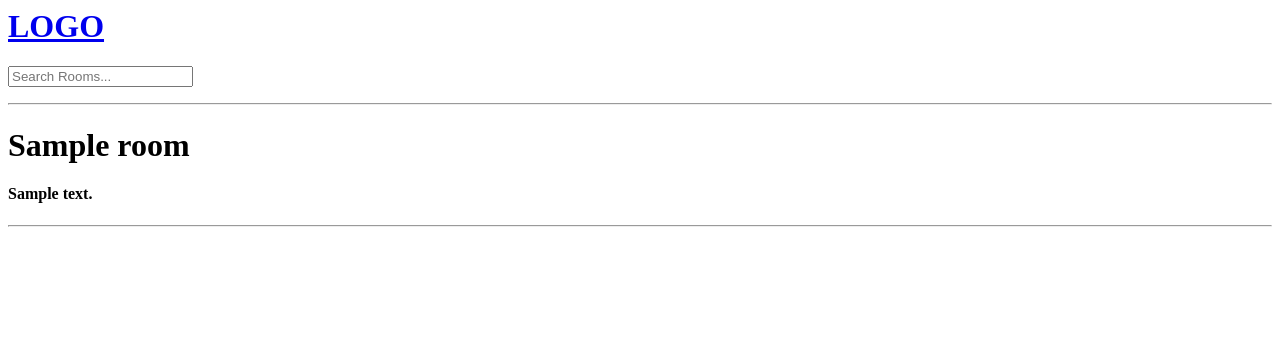
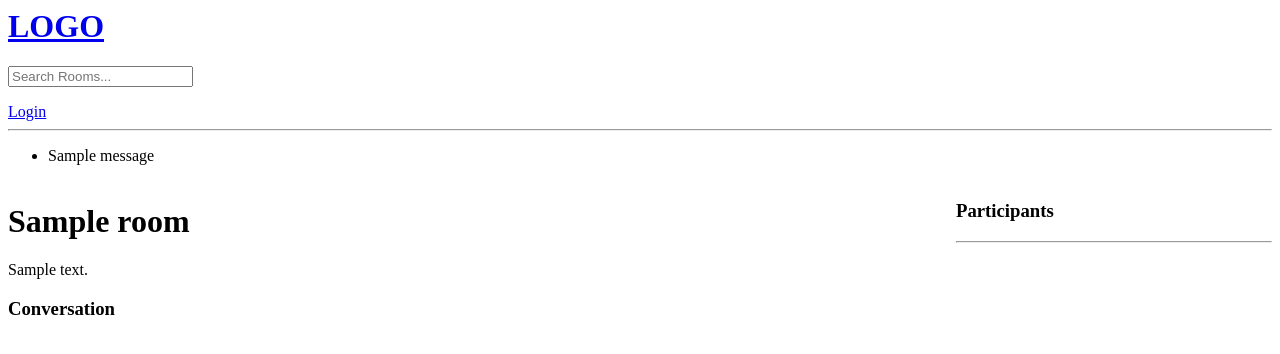
Before and after one commit to Fr0stFree/Teammates, a Django app: page /room/1/ in a window 1280 px wide. Shown: the top 354 px of the page. Run offline with Django 4.2, Linux system fonts and the light colour scheme; tables that the repository leaves empty hold one stand-in row (values such as "Sample post"); one stand-in notice (Sample message) is shown.

Commit message:
comments, auth added

```diff
--- a/blog_project/rooms/models.py
+++ b/blog_project/rooms/models.py
@@ -14,17 +14,21 @@ class Room(models.Model):
         to=User,
         related_name='rooms',
         on_delete=models.SET_NULL,
-        null=True
+        null=True,
     )
     topic = models.ForeignKey(
         to=Topic,
         related_name='rooms',
         on_delete=models.SET_NULL,
-        null=True
+        null=True,
+    )
+    participants = models.ManyToManyField(
+        to=User,
+        related_name='participants',
+        blank=True,
     )
     name = models.CharField(max_length=150)
     description = models.TextField(null=True, blank=True)
-    # participants =
     updated = models.DateTimeField(auto_now=True)
     created = models.DateTimeField(auto_now_add=True)
 
--- a/blog_project/rooms/urls.py
+++ b/blog_project/rooms/urls.py
@@ -4,6 +4,9 @@ from . import views
 
 
 urlpatterns = [
+    path('login/', views.loginPage, name='login'),
+    path('register/', views.registerPage, name='register'),
+    path('logout/', views.logoutUser, name='logout'),
     path('', views.home, name='home'),
     path('room/<str:pk>/', views.room, name='room'),
     path('create_room/', views.createRoom, name='create-room'),
--- a/blog_project/rooms/views.py
+++ b/blog_project/rooms/views.py
@@ -1,8 +1,67 @@
+from django.contrib.auth.models import User
+from django.contrib.auth.decorators import login_required
+from django.contrib.auth.forms import UserCreationForm
+from django.contrib.auth import authenticate, login, logout
+from django.contrib import messages
+from django.http import HttpResponse
 from django.shortcuts import render, get_object_or_404, redirect
 from django.db.models import Q
 
 from .models import Room, Topic
 from .forms import RoomForm
+
+def loginPage(request):
+    if request.user.is_authenticated:
+        return redirect('home')
+
+    template = 'login&register.html'
+    context = {
+        'page': 'login',
+    }
+    if request.method == 'GET':
+        return render(request, template, context)
+
+    elif request.method == 'POST':
+        username = request.POST.get('username').lower()
+        password = request.POST.get('password')
+        try:
+            user = User.objects.get(username=username)
+        except:
+            messages.error(request, 'User does not exist')
+
+        user = authenticate(request, username=username, password=password)
+        if user is not None:
+            login(request, user)
+            return redirect('home')
+
+        messages.error(request, 'Incorrect data')
+        return render(request, template, context)
+
+
+def registerPage(request):
+    template = 'login&register.html'
+    context = {
+        'page': 'register',
+        'form': UserCreationForm(),
+    }
+    if request.method == 'GET':
+        return render(request, template, context)
+
+    elif request.method == 'POST':
+        form = UserCreationForm(request.POST)
+        if form.is_valid():
+            user = form.save(commit=False)
+            user.username = user.username.lower()
+            user.save()
+            login(request, user)
+            return redirect('home')
+        else:
+            messages.error(request, 'An error occured during registration')
+            return render(request, template, context)
+
+def logoutUser(request):
+    logout(request)
+    return redirect('home')
 
 
 def home(request):
@@ -22,13 +81,24 @@ def home(request):
 
 
 def room(request, pk):
-    template = 'rooms/room.html'
-    context = {
-        'room': get_object_or_404(Room, pk=pk),
-    }
-    return render(request, template, context)
+    room = get_object_or_404(Room, pk=pk)
+    if request.method == 'GET':
+        template = 'rooms/room.html'
+        context = {
+            'room': room,
+            'room_messages': room.messages.all().order_by('-created'),
+        }
+        return render(request, template, context)
+
+    elif request.method == 'POST':
+        room.messages.create(
+            user = request.user,
+            body = request.POST.get('body'),
+        )
+        return redirect('room', pk=room.pk)
 
 
+@login_required(login_url='login')
 def createRoom(request):
     if request.method == 'GET':
         template = 'rooms/room_form.html'
@@ -44,8 +114,12 @@ def createRoom(request):
             return redirect('home')
 
 
+@login_required(login_url='login')
 def updateRoom(request, pk):
     room = Room.objects.get(pk=pk)
+
+    if request.user != room.host:
+        return HttpResponse('fuck you slave')
 
     if request.method == 'GET':
         template = 'rooms/room_form.html'
@@ -62,8 +136,12 @@ def updateRoom(request, pk):
             return redirect('home')
 
 
+@login_required(login_url='login')
 def deleteRoom(request, pk):
     room = Room.objects.get(pk=pk)
+
+    if request.user != room.host:
+        return HttpResponse('fuck you slave')
 
     if request.method == 'GET':
         template = 'delete.html'
--- a/blog_project/templates/main.html
+++ b/blog_project/templates/main.html
@@ -1,15 +1,20 @@
 <html lang="ru">
     <head>
-
         <meta charset="utf-8">
         <meta name="viewport" content="width=device-width, initial-scale=1">
         <title>MY TITLE</title>
-
     </head>
-
     <body>
         {% include 'navbar.html' %}
+        {% if messages %}
+            <ul class='messages'>
+                {% for message in messages %}
+                    <li>{{ message }}</li>
+                {% endfor %}
+            </ul>
+        {% endif %}
         {% block content %}
+            SOMETHING GOES WRONG
         {% endblock content %}
     </body>
 </html>
--- a/blog_project/templates/navbar.html
+++ b/blog_project/templates/navbar.html
@@ -4,4 +4,11 @@
 <form method='GET' action="{% url 'home' %}">
     <input type='text' name='q' placeholder='Search Rooms...'>
 </form>
+
+{% if request.user.is_authenticated %}
+    <h4>Hello, {{ request.user.username }}</h4>
+    <a href="{% url 'logout' %}">Logout</a>
+{% else %}
+    <a href="{% url 'login' %}">Login</a>
+{% endif %}
 <hr>
--- a/blog_project/templates/rooms/room.html
+++ b/blog_project/templates/rooms/room.html
@@ -1,8 +1,45 @@
 {% extends 'main.html' %}
 {% block content %}
-    <h1>{{ room.name }}</h1>
+
+<style>
+    .room-container {
+        display: grid;
+        grid-template-columns: 3fr 1fr;
+    }
+</style>
+
+    <div class='room-container'>
+        <div>
+
+        <h1>{{ room.name }}</h1>
+        <p>
+            {{ room.description }}
+        </p>
+        <h3>Conversation</h3>
+        {% if request.user.is_authenticated %}
+            <div class='comment-form'>
+                <form method='POST' action=''>
+                    {% csrf_token %}
+                    <input type='text' name='body' placeholder='Write your message here...'/>
+                </form>
+            </div>
+            <div class='comment-wrapper'>
+                <hr>
+                {% for message in room_messages %}
+                    <div>
+                        <small>@{{ message.user.username }}   {{ message.created | timesince }} ago</small>
+                        <p>
+                            {{ message.body }}
+                        </p>
+                        <hr>
+                    </div>
+                {% endfor %}
+            </div>
+        {% endif %}
+    </div>
     <div>
-        <h4>{{ room.description }}</h4>
+        <h3>Participants</h3>
+        <hr>
     </div>
-    <hr>
+    </div>
 {% endblock content %}
```
Also changed, not shown: blog_project/templates/login&register.html (added, +31 -0 lines), blog_project/templates/rooms/home.html (+4 -3 lines), blog_project/rooms/migrations/0004_alter_room_options_room_participants.py (added).
